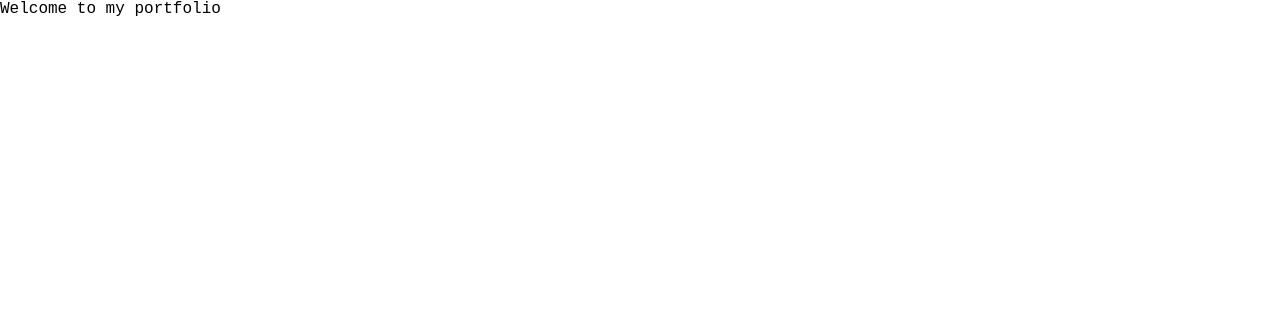
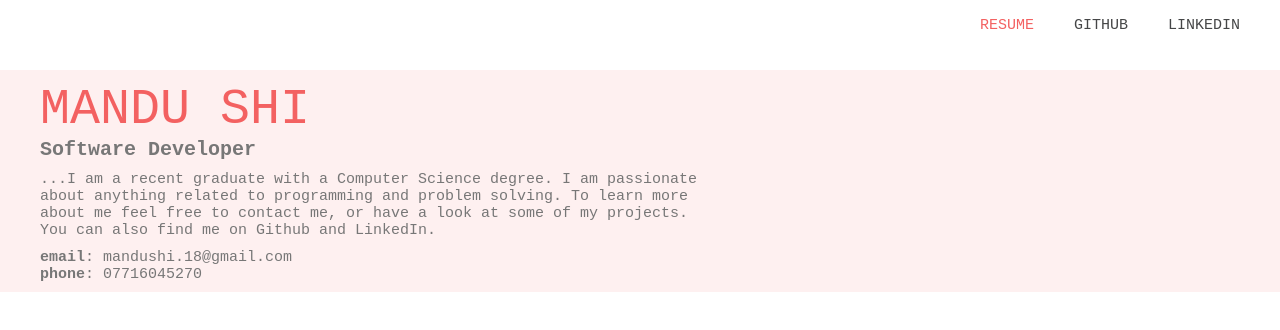
Before and after one commit to KingCollege/portfolio, a React (Create React App) app: page / in a window 1280 px wide. Shown: the top 330 px of the page. Built offline with nearby package versions, Linux system fonts and the light colour scheme.

Commit message:
Add about me section and navigation bars

```diff
--- a/src/components/App.js
+++ b/src/components/App.js
@@ -1,5 +1,7 @@
 import React from 'react';
-import styled, { createGlobalStyle } from 'styled-components';
+import { createGlobalStyle } from 'styled-components';
+import Layout from './Layout';
+import AboutMe from './about_me/AboutMe';
 
 const GlobalStyle = createGlobalStyle`
     body {
@@ -14,21 +16,21 @@ const GlobalStyle = createGlobalStyle`
     }
 `;
 
-const GridContainer = styled.div`
-    position: absolute;
-    display: grid;
-    grid-template-rows: 1fr 15fr;
-    width: 100%;
-    height: 100%;
-`;
+class App extends React.Component {
+    constructor(props) {
+        super(props);
+    }
 
-function App() {
-    return (
-        <>
-            <GlobalStyle />
-            <GridContainer className="App">Welcome to my portfolio</GridContainer>
-        </>
-    );
+    render() {
+        return (
+            <>
+                <GlobalStyle />
+                <Layout>
+                    <AboutMe />
+                </Layout>
+            </>
+        );
+    }
 }
 
 export default App;
--- /dev/null
+++ b/src/components/Layout.js
@@ -0,0 +1,42 @@
+import React from 'react';
+import styled from 'styled-components';
+import NavBar from './navbar/NavBar';
+
+const GridContainer = styled.div`
+    position: absolute;
+    display: grid;
+    grid-template-rows: 50px 1fr 3fr;
+    width: 100%;
+    height: 100%;
+`;
+
+const GridBody = styled.div`
+    position: relative;
+    width: 100%;
+    height: 100%;
+`;
+
+const GridHeader = styled.div`
+    position: relative;
+    width: 100%;
+    height: 100%;
+`;
+
+class Layout extends React.Component {
+    constructor(props) {
+        super(props);
+    }
+
+    render() {
+        return (
+            <GridContainer>
+                <GridHeader>
+                    <NavBar />
+                </GridHeader>
+                <GridBody>{this.props.children}</GridBody>
+            </GridContainer>
+        );
+    }
+}
+
+export default Layout;
--- /dev/null
+++ b/src/components/about_me/AboutMe.js
@@ -0,0 +1,98 @@
+import React from 'react';
+import styled from 'styled-components';
+import design_preset from '../design_presets/presets.json';
+
+const TitleBackground = styled.div`
+    position: relative;
+    width: 100%;
+    height: 100%;
+    background: ${design_preset['title-container'].background};
+    opacity: ${design_preset['title-container'].opacity}%;
+    z-index: -1;
+`;
+
+const Container = styled.div`
+    position: relative;
+    display: flex;
+    margin-top: 20px;
+    width: 100%;
+    height: 100%;
+`;
+
+const ContainerContent = styled.div`
+    display: grid;
+    width: 100%;
+    height: 90%;
+    margin: auto;
+    margin-left: -100%;
+    grid-template-columns: 2fr 1fr;
+`;
+
+const AboutMeContainer = styled.div`
+    width: 100%;
+    height: 100%;
+    margin-left: 40px;
+`;
+
+const Name = styled.p`
+    color: ${design_preset['general-colors'].orange};
+    font-size: 50px;
+    margin-top: 0;
+    margin-bottom: 0;
+`;
+
+const Occupation = styled.p`
+    color: ${design_preset['general-colors'].grey};
+    font-size: 20px;
+    font-weight: bold;
+    margin-top: 0;
+    margin-bottom: 10px;
+`;
+
+const Description = styled.p`
+    color: ${design_preset['general-colors'].grey};
+    font-size: 15px;
+    width: 80%;
+    margin-top: 10px;
+    margin-bottom: 10px;
+`;
+
+const Contact = styled.p`
+    color: ${design_preset['general-colors'].grey};
+    font-size: 15px;
+    margin-top: 0;
+    margin-bottom: 0;
+`;
+
+class AboutMe extends React.Component {
+    constructor(props) {
+        super(props);
+    }
+
+    render() {
+        return (
+            <Container>
+                <TitleBackground />
+                <ContainerContent>
+                    <AboutMeContainer>
+                        <Name>MANDU SHI</Name>
+                        <Occupation>Software Developer</Occupation>
+                        <Description>
+                            ...I am a recent graduate with a Computer Science degree. I am passionate about anything
+                            related to programming and problem solving. To learn more about me feel free to contact me,
+                            or have a look at some of my projects. You can also find me on Github and LinkedIn.
+                        </Description>
+                        <Contact>
+                            <strong>email</strong>: mandushi.18@gmail.com
+                        </Contact>
+                        <Contact>
+                            <strong>phone</strong>: 07716045270
+                        </Contact>
+                    </AboutMeContainer>
+                </ContainerContent>
+            </Container>
+        );
+    }
+}
+
+export default AboutMe;
--- /dev/null
+++ b/src/components/design_presets/presets.json
@@ -0,0 +1,12 @@
+{
+    "title-container": {
+        "background": "#FEE2E2",
+        "opacity": 50
+    },
+
+    "general-colors": {
+        "orange": "#F36161",
+        "grey": "#777777",
+        "black": "#454647"
+    }
+}
--- /dev/null
+++ b/src/components/navbar/NavBar.js
@@ -0,0 +1,54 @@
+import React from 'react';
+import styled from 'styled-components';
+import design_presets from '../design_presets/presets.json';
+
+const NavBarContainer = styled.div`
+    position: relative;
+    display: flex;
+    justify-content: flex-end;
+    font-size: 15px;
+    height: 100%;
+    width: 100%;
+`;
+
+const NavGroup = styled.div`
+    position: relative;
+    margin-top: auto;
+    margin-bottom: auto;
+    margin-right: 20px;
+    margin-left: 20px;
+`;
+
+const Link = styled.a`
+    text-decoration: none;
+    color: ${(props) => (props.color ? props.color : design_presets['general-colors'].black)};
+    &:link,
+    &:visited {
+        text-decoration: none;
+        color: inherited;
+    }
+    margin-right: 20px;
+    margin-left: 20px;
+`;
+
+class NavBar extends React.Component {
+    constructor(props) {
+        super(props);
+    }
+
+    render() {
+        return (
+            <NavBarContainer>
+                <NavGroup>
+                    <Link href={'google.com'} color={design_presets['general-colors'].orange}>
+                        RESUME
+                    </Link>
+                    <Link href={'google.com'}>GITHUB</Link>
+                    <Link href={'google.com'}>LINKEDIN</Link>
+                </NavGroup>
+            </NavBarContainer>
+        );
+    }
+}
+
+export default NavBar;
```
Also changed, not shown: src/assets/Artboard – 1.jpg (added).
